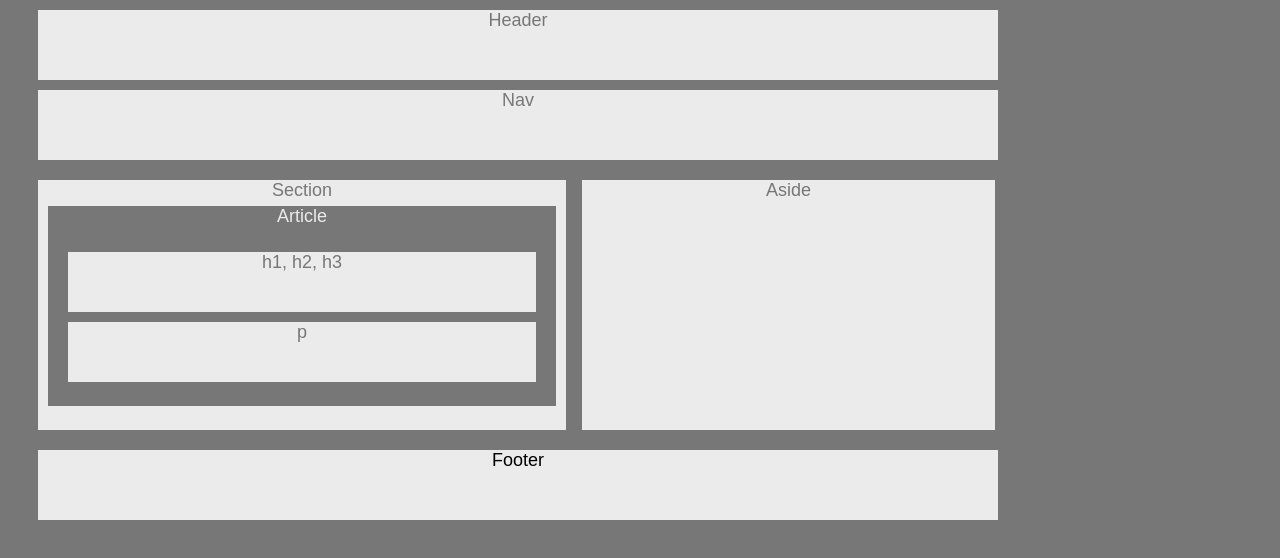
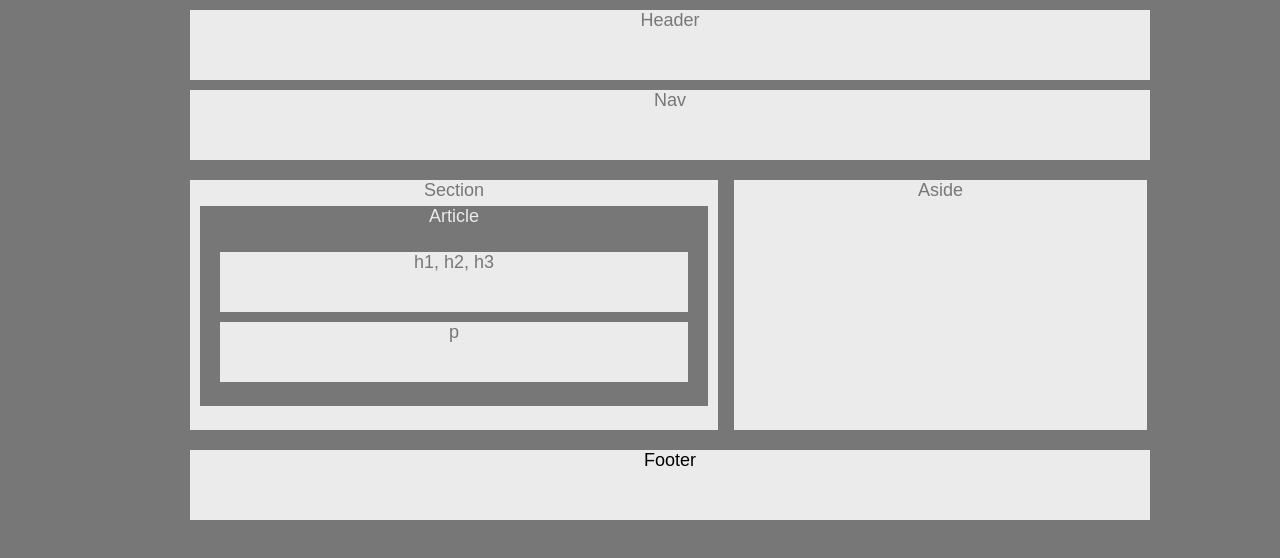
Before and after one commit to manny41/HW-Wireframe, a plain HTML site: page index.html in a window 1280 px wide. Drawn offline with Linux system fonts and the light colour scheme.

Commit message:
More changes

```diff
--- a/style.css
+++ b/style.css
@@ -2,8 +2,9 @@ body{
     font-family: Arial, Helvetica, sans-serif;
     color: #777;
     background: #777;
-    width: 960px;
+    max-width: 960px;
     font-size: 18px;
+    margin: auto;
 }
 
 header{
```
